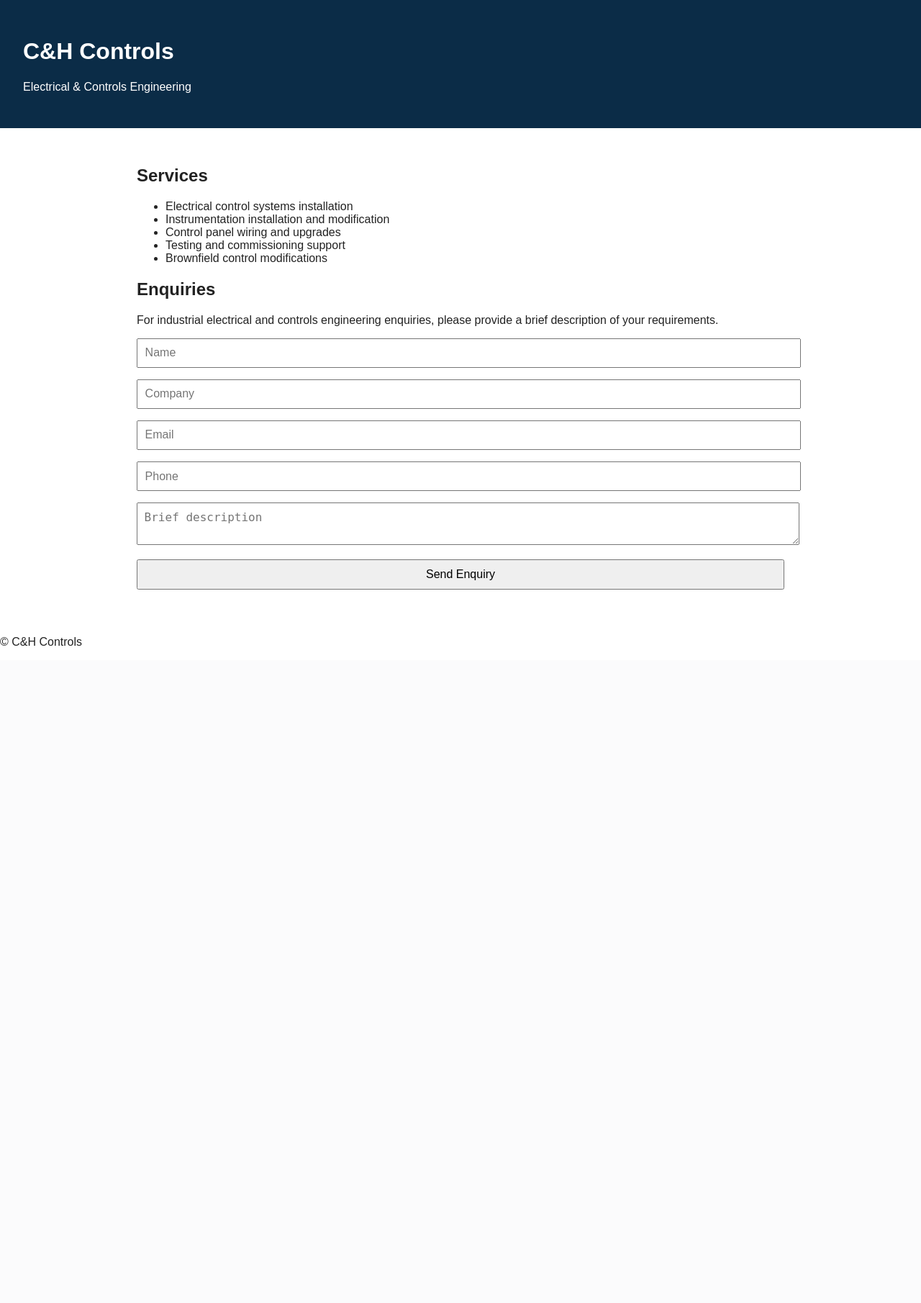
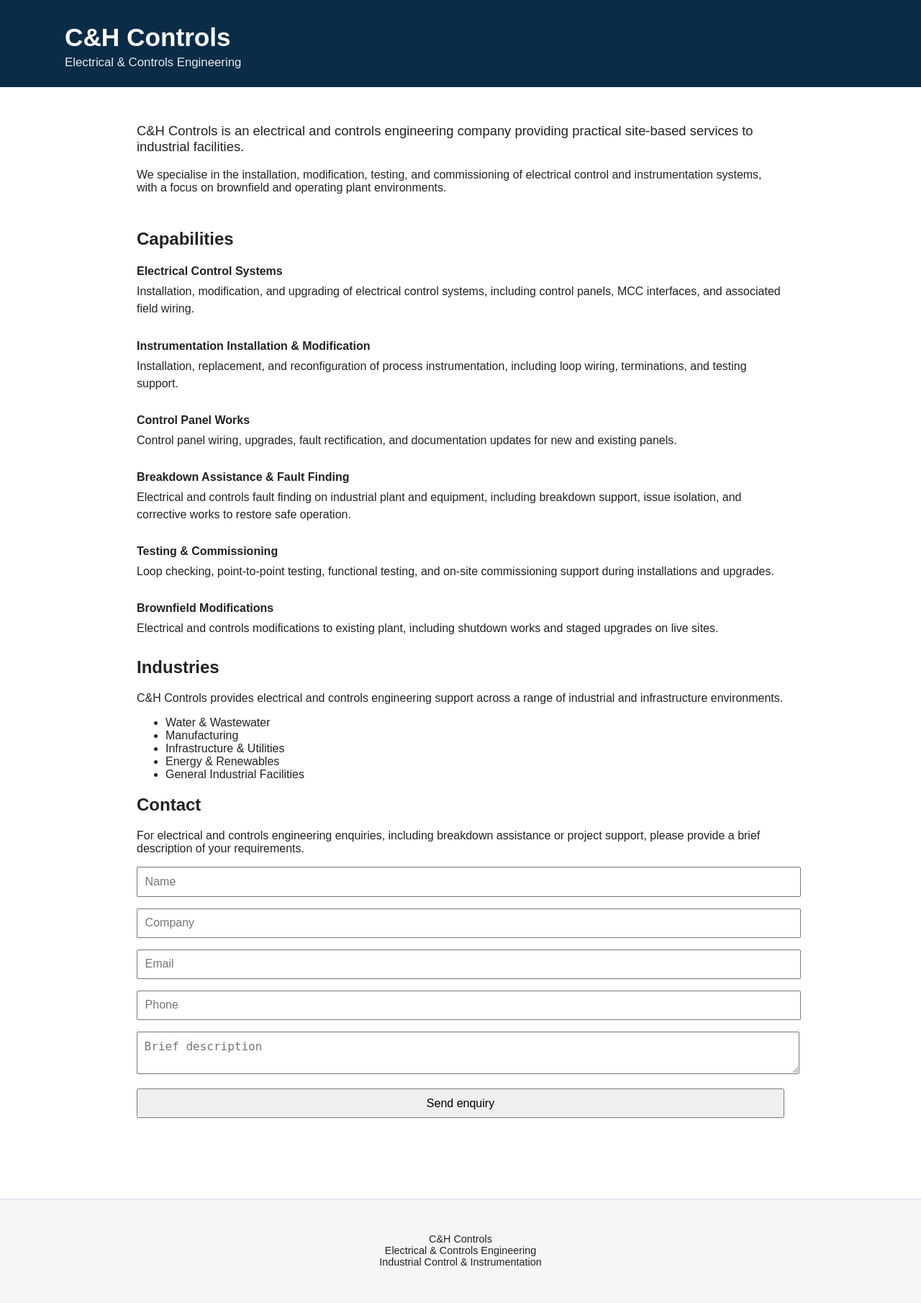
Before and after one commit to chcontrols/ws, a Flask app: page / in a window 1280 px wide. Shown: the whole page at 72% size. Before the commit the page ends 897 px from the top, so only its background shows below. Run offline with Flask 3, Linux system fonts and the light colour scheme.

Commit message:
Updates to content

```diff
--- a/static/css/styles.css
+++ b/static/css/styles.css
@@ -22,3 +22,96 @@ input, textarea, button {
     margin-bottom: 1rem;
     font-size: 1rem;
 }
+
+.site-header {
+    background: #0b2c47;
+    color: white;
+    padding: 2rem 2rem 1.5rem;
+}
+
+.header-inner {
+    max-width: 1100px;
+    margin: 0 auto;
+}
+
+.site-header h1 {
+    margin: 0;
+    font-size: 2.2rem;
+    font-weight: 600;
+}
+
+.site-header p {
+    margin: 0.3rem 0 0;
+    font-size: 1.05rem;
+    opacity: 0.9;
+}
+
+.brand {
+    display: flex;
+    align-items: center;
+    max-width: 1100px;
+    margin: auto;
+}
+
+.logo {
+    height: 56px;
+    margin-right: 1rem;
+}
+
+.brand-text h1 {
+    margin: 0;
+    font-size: 1.8rem;
+    font-weight: 600;
+}
+
+.brand-text p {
+    margin: 0;
+    font-size: 0.95rem;
+    opacity: 0.9;
+}
+
+
+.intro {
+    margin-bottom: 3rem;
+}
+
+.lead {
+    font-size: 1.15rem;
+    font-weight: 500;
+}
+
+.capabilities {
+    list-style: none;
+    padding: 0;
+}
+
+.capabilities li {
+    margin-bottom: 1.7rem;
+    line-height: 1.5;
+}
+
+.capabilities strong {
+    display: block;
+    font-weight: 600;
+    margin-bottom: 0.25rem;
+}
+
+.site-footer {
+    background: #f4f6f8;       /* subtle light grey, not pure white */
+    border-top: 1px solid #dbe1e6;
+    padding: 2rem 2rem 2.2rem;
+    margin-top: 4rem;
+    text-align: center;
+    color: #222;
+    font-size: 0.9rem;
+}
+
+.footer-logo {
+    height: 36px;
+    width: auto;
+    opacity: 1;               /* remove fading */
+    margin-bottom: 0.75rem;
+    display: block;
+    margin-left: auto;
+    margin-right: auto;
+}
--- a/templates/base.html
+++ b/templates/base.html
@@ -8,17 +8,23 @@
 </head>
 <body>
 
-<header>
-    <h1>C&H Controls</h1>
-    <p>Electrical & Controls Engineering</p>
+<header class="site-header">
+    <div class="header-inner">
+        <h1>C&amp;H Controls</h1>
+        <p>Electrical &amp; Controls Engineering</p>
+    </div>
 </header>
 
 <main>
     {% block content %}{% endblock %}
 </main>
 
-<footer>
-    <p>&copy; C&H Controls</p>
+<footer class="site-footer">
+    <p>
+        C&amp;H Controls<br>
+        Electrical &amp; Controls Engineering<br>
+        Industrial Control &amp; Instrumentation
+    </p>
 </footer>
 
 </body>
--- a/templates/index.html
+++ b/templates/index.html
@@ -2,31 +2,96 @@
 
 {% block content %}
 
+
+<section class="intro">
+    <p class="lead">
+        C&amp;H Controls is an electrical and controls engineering company
+        providing practical site‑based services to industrial facilities.
+    </p>
+
+    <p>
+        We specialise in the installation, modification, testing, and
+        commissioning of electrical control and instrumentation systems,
+        with a focus on brownfield and operating plant environments.
+    </p>
+</section>
+
 <section>
-    <h2>Services</h2>
-    <ul>
-        <li>Electrical control systems installation</li>
-        <li>Instrumentation installation and modification</li>
-        <li>Control panel wiring and upgrades</li>
-        <li>Testing and commissioning support</li>
-        <li>Brownfield control modifications</li>
+    <h2>Capabilities</h2>
+
+    <ul class="capabilities">
+        <li>
+            <strong>Electrical Control Systems</strong>
+            Installation, modification, and upgrading of electrical control systems,
+            including control panels, MCC interfaces, and associated field wiring.
+        </li>
+
+        <li>
+            <strong>Instrumentation Installation &amp; Modification</strong>
+            Installation, replacement, and reconfiguration of process instrumentation,
+            including loop wiring, terminations, and testing support.
+        </li>
+
+        <li>
+            <strong>Control Panel Works</strong>
+            Control panel wiring, upgrades, fault rectification, and documentation
+            updates for new and existing panels.
+        </li>
+
+        <li>
+            <strong>Breakdown Assistance &amp; Fault Finding</strong>
+            Electrical and controls fault finding on industrial plant and equipment,
+            including breakdown support, issue isolation, and corrective works to
+            restore safe operation.
+        </li>
+
+        <li>
+            <strong>Testing &amp; Commissioning</strong>
+            Loop checking, point‑to‑point testing, functional testing, and on‑site
+            commissioning support during installations and upgrades.
+        </li>
+
+        <li>
+            <strong>Brownfield Modifications</strong>
+            Electrical and controls modifications to existing plant, including
+            shutdown works and staged upgrades on live sites.
+        </li>
     </ul>
 </section>
 
 <section>
-    <h2>Enquiries</h2>
+    <h2>Industries</h2>
+
     <p>
-        For industrial electrical and controls engineering enquiries,
-        please provide a brief description of your requirements.
+        C&amp;H Controls provides electrical and controls engineering support
+        across a range of industrial and infrastructure environments.
     </p>
 
-    <form action="https://formspree.io/f/YOUR_FORM_ID" method="POST">
+    <ul class="industries">
+        <li>Water &amp; Wastewater</li>
+        <li>Manufacturing</li>
+        <li>Infrastructure &amp; Utilities</li>
+        <li>Energy &amp; Renewables</li>
+        <li>General Industrial Facilities</li>
+    </ul>
+</section>
+
+<section>
+    <h2>Contact</h2>
+
+    <p>
+        For electrical and controls engineering enquiries, including breakdown
+        assistance or project support, please provide a brief description of
+        your requirements.
+    </p>
+
+    <form action="https://formspree.io/f/YOUR_FORM_ID" method="post">
         <input type="text" name="name" placeholder="Name" required>
         <input type="text" name="company" placeholder="Company">
         <input type="email" name="email" placeholder="Email" required>
         <input type="tel" name="phone" placeholder="Phone">
         <textarea name="message" placeholder="Brief description"></textarea>
-        <button type="submit">Send Enquiry</button>
+        <button type="submit">Send enquiry</button>
     </form>
 </section>
 
```
Also changed, not shown: build/index.html (+88 -17 lines), static/images/logo.png (added).
